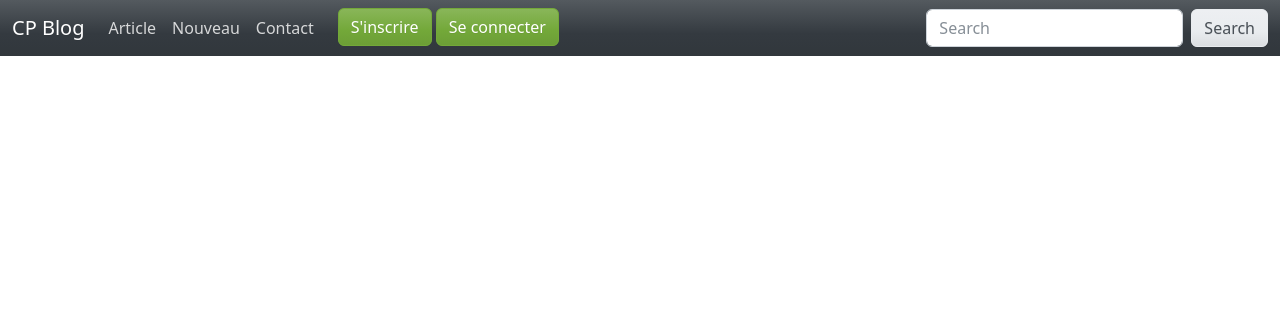
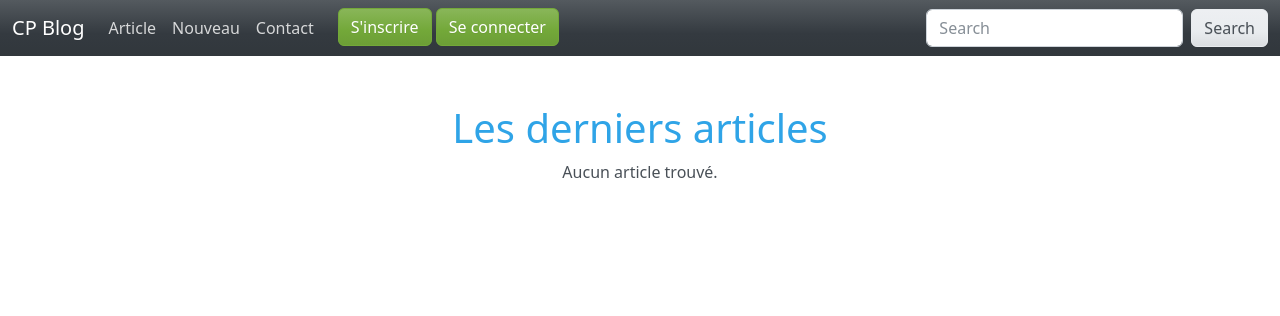
Before and after one commit to Serdar45000/check_point_4, a Symfony app: template templates/home/index.html.twig in a window 1280 px wide. Shown: the top 316 px of the page. Run offline with Twig, Linux system fonts and the light colour scheme; the template is opened without the code that fills it, so the values that code supplies are empty; some libraries are stand-ins or nearby versions.

Commit message:
Homepage

```diff
--- a/composer.json
+++ b/composer.json
@@ -6,13 +6,13 @@
     "minimum-stability": "dev",
     "prefer-stable": true,
     "require": {
-        "doctrine/doctrine-fixtures-bundle": "^3.3",
         "php": ">=7.2.5",
         "ext-ctype": "*",
         "ext-iconv": "*",
         "composer/package-versions-deprecated": "1.11.99.1",
         "doctrine/annotations": "^1.0",
         "doctrine/doctrine-bundle": "^2.3",
+        "doctrine/doctrine-fixtures-bundle": "^3.3",
         "doctrine/doctrine-migrations-bundle": "^3.1",
         "doctrine/orm": "^2.8",
         "phpdocumentor/reflection-docblock": "^5.2",
@@ -43,6 +43,7 @@
         "symfony/web-link": "5.2.*",
         "symfony/webpack-encore-bundle": "^1.11",
         "symfony/yaml": "5.2.*",
+        "twig/extensions": "^1.5",
         "twig/extra-bundle": "^2.12|^3.0",
         "twig/twig": "^2.12|^3.0"
     },
--- a/templates/home/index.html.twig
+++ b/templates/home/index.html.twig
@@ -1,5 +1,23 @@
 {% extends 'base.html.twig' %}
 
-{% block title %}Home{% endblock %}
-
-{% block body %}{% endblock %}
+{% block body %}
+	<div class="container">
+		<h1 class="text-center mt-5">Les derniers articles</h1>
+		<div class="row justify-content-center">
+			{% for post in posts %}
+				<div class="col-sm-6">
+					<div class="card text-center m-2 bg-dark">
+						<h5 class="card-header font-weight-bold bg-success"><i class="bi bi-stars"></i> {{ post.title }} </h5>
+					    <img class="align-self-center mt-2 h-25 rounded" src="">
+					<div class="card-body">
+						<p class="text-justify text-light float-start">{{ post.description|truncate(200) }}</p>
+					</div>
+						<a href="{{ path("post_show", {'id': post.id}) }}" class="btn btn-success"><i class="bi bi-eye-fill"></i> Voir post</a>
+				</div>
+			</div>
+		{% else %}
+			Aucun article trouvé.
+		{% endfor %}
+	</div>
+</div>
+{% endblock %}
```
Also changed, not shown: src/Controller/HomeController.php (+7 -2 lines), 3 other files.
